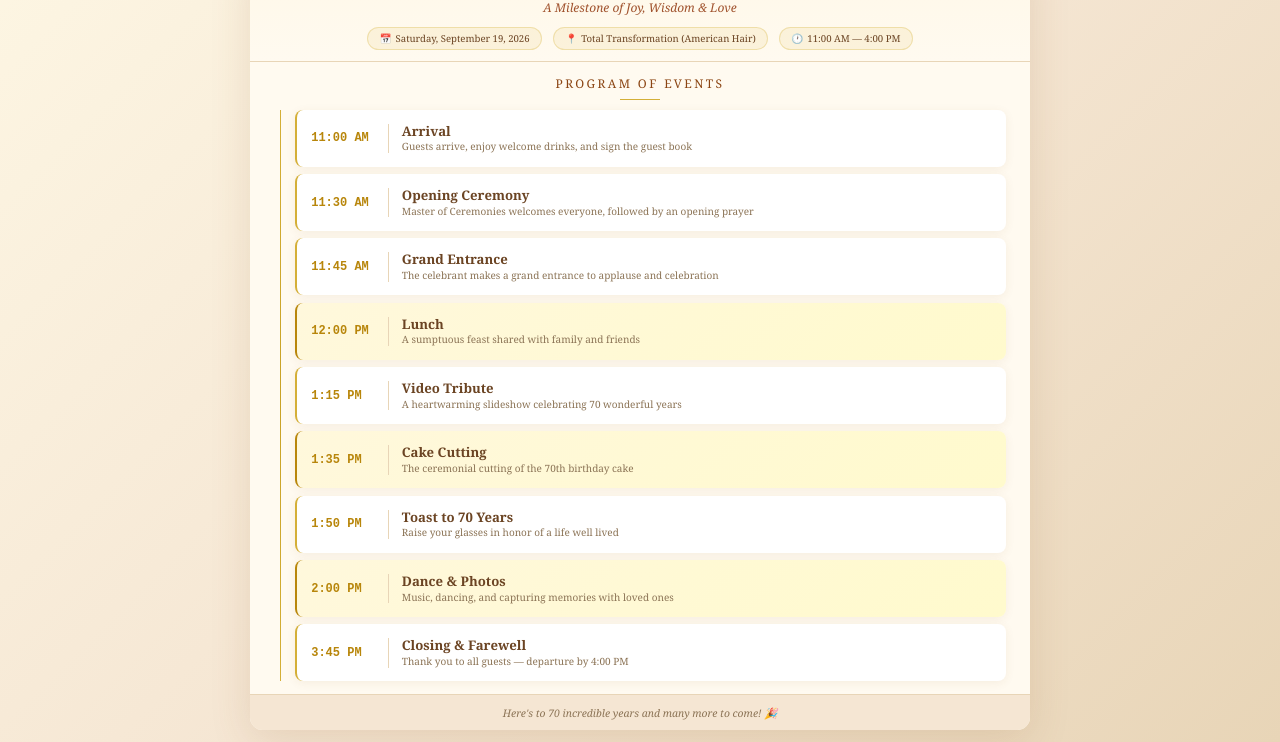
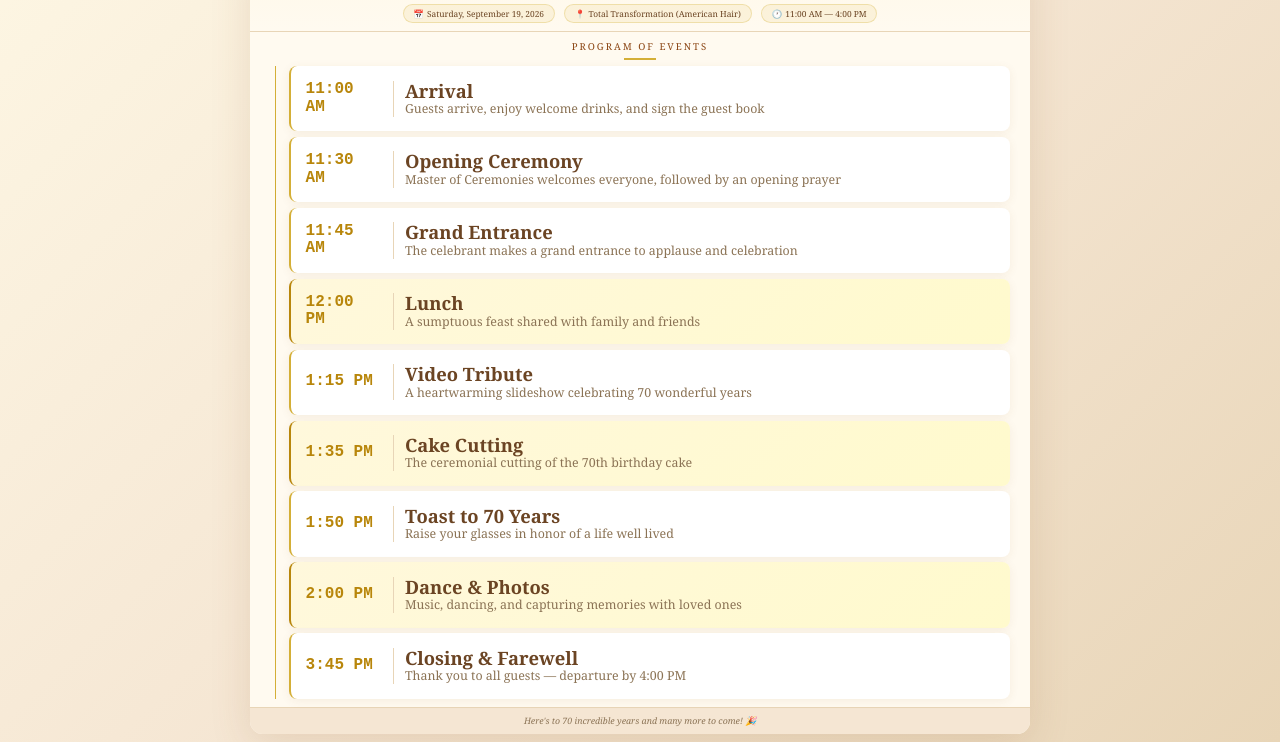
Before and after one commit to helooselassie/dad, a plain HTML site: page index.html in a window 1280 px wide. Shown: the part 58-800 px from the top of the page. Drawn offline with Linux system fonts and the light colour scheme.

Commit message:
third commit

```diff
--- a/index.html
+++ b/index.html
@@ -24,7 +24,7 @@
             align-items: center;
             justify-content: center;
             height: 100dvh;
-            padding: 1.5vmin;
+            padding: 1vmin;
         }
 
         .container {
@@ -47,57 +47,57 @@
             top: 0;
             left: 0;
             right: 0;
-            height: 0.6vmin;
+            height: 0.5vmin;
             background: linear-gradient(90deg, #c9a227, #d4af37, #b8860b, #c9a227);
             z-index: 1;
         }
 
         .header {
             text-align: center;
-            padding: 1.8vmin 3vmin 1.4vmin;
+            padding: 1.2vmin 3vmin 1vmin;
             background: linear-gradient(180deg, #fff8e7 0%, #fffaf0 100%);
             border-bottom: 0.2vmin solid #e8d5b7;
             flex-shrink: 0;
         }
 
         .header h1 {
-            font-size: 2.6vmin;
+            font-size: 2.2vmin;
             color: #8b4513;
-            margin-bottom: 0.7vmin;
+            margin-bottom: 0.5vmin;
             letter-spacing: 0.05vmin;
             text-shadow: 1px 1px 2px rgba(0,0,0,0.05);
-            line-height: 1.2;
+            line-height: 1.15;
         }
 
         .header .subtitle {
-            font-size: 1.5vmin;
+            font-size: 1.2vmin;
             color: #a0522d;
             font-style: italic;
-            margin-bottom: 1.4vmin;
+            margin-bottom: 0.9vmin;
         }
 
         .event-details {
             display: flex;
             justify-content: center;
-            gap: 1.4vmin;
+            gap: 1.2vmin;
             flex-wrap: wrap;
         }
 
         .detail-item {
             display: flex;
             align-items: center;
-            gap: 0.5vmin;
-            font-size: 1.2vmin;
+            gap: 0.4vmin;
+            font-size: 1.05vmin;
             color: #6b4423;
             background: rgba(212, 175, 55, 0.1);
-            padding: 0.5vmin 1.4vmin;
+            padding: 0.4vmin 1.2vmin;
             border-radius: 25px;
             border: 1px solid rgba(212, 175, 55, 0.3);
             white-space: nowrap;
         }
 
         .schedule {
-            padding: 1.6vmin 3vmin;
+            padding: 1vmin 2.5vmin;
             flex: 1;
             min-height: 0;
             display: flex;
@@ -106,37 +106,37 @@
 
         .schedule-title {
             text-align: center;
-            font-size: 1.5vmin;
+            font-size: 1.2vmin;
             color: #8b4513;
-            margin-bottom: 1.2vmin;
+            margin-bottom: 0.8vmin;
             text-transform: uppercase;
-            letter-spacing: 0.3vmin;
+            letter-spacing: 0.25vmin;
             flex-shrink: 0;
         }
 
         .schedule-title::after {
             content: '';
             display: block;
-            width: 5vmin;
-            height: 0.2vmin;
+            width: 4vmin;
+            height: 0.18vmin;
             background: #d4af37;
-            margin: 0.8vmin auto 0;
+            margin: 0.6vmin auto 0;
         }
 
         .timeline {
             position: relative;
-            padding-left: 2.6vmin;
+            padding-left: 2.4vmin;
             flex: 1;
             min-height: 0;
             display: flex;
             flex-direction: column;
-            gap: 0.9vmin;
+            gap: 0.7vmin;
         }
 
         .timeline::before {
             content: '';
             position: absolute;
-            left: 0.7vmin;
+            left: 0.6vmin;
             top: 0;
             bottom: 0;
             width: 0.15vmin;
@@ -145,7 +145,7 @@
 
         .event {
             position: relative;
-            padding: 0.9vmin 1.8vmin;
+            padding: 0.6vmin 1.8vmin;
             background: #fff;
             border-radius: 1vmin;
             border-left: 0.35vmin solid #d4af37;
@@ -153,51 +153,52 @@
             flex: 1;
             display: flex;
             align-items: center;
-            gap: 1.6vmin;
+            gap: 1.4vmin;
             overflow: hidden;
         }
 
         .event::before {
             content: '';
             position: absolute;
-            left: -2.15vmin;
+            left: -2vmin;
             top: 50%;
             transform: translateY(-50%);
-            width: 1vmin;
-            height: 1vmin;
+            width: 0.9vmin;
+            height: 0.9vmin;
             background: #d4af37;
             border-radius: 50%;
-            border: 0.25vmin solid #fffaf0;
+            border: 0.22vmin solid #fffaf0;
             box-shadow: 0 0 0 0.15vmin #d4af37;
         }
 
         .event-time {
-            font-size: 1.5vmin;
+            font-size: 2vmin;
             font-weight: bold;
             color: #b8860b;
             font-family: 'Courier New', monospace;
             flex-shrink: 0;
-            width: 8vmin;
+            width: 9.5vmin;
+            line-height: 1.1;
         }
 
         .event-text {
             border-left: 1px solid #e8d5b7;
-            padding-left: 1.6vmin;
+            padding-left: 1.4vmin;
             min-width: 0;
         }
 
         .event-name {
-            font-size: 1.65vmin;
+            font-size: 2.3vmin;
             font-weight: bold;
             color: #6b4423;
-            margin-bottom: 0.2vmin;
-            line-height: 1.15;
+            margin-bottom: 0.15vmin;
+            line-height: 1.1;
         }
 
         .event-details-text {
-            font-size: 1.25vmin;
+            font-size: 1.55vmin;
             color: #8b7355;
-            line-height: 1.25;
+            line-height: 1.2;
         }
 
         .highlight {
@@ -212,11 +213,11 @@
 
         .footer {
             text-align: center;
-            padding: 1.3vmin;
+            padding: 0.9vmin;
             background: #f5e6d3;
             color: #8b7355;
             font-style: italic;
-            font-size: 1.3vmin;
+            font-size: 1.1vmin;
             border-top: 1px solid #e8d5b7;
             flex-shrink: 0;
         }
```
